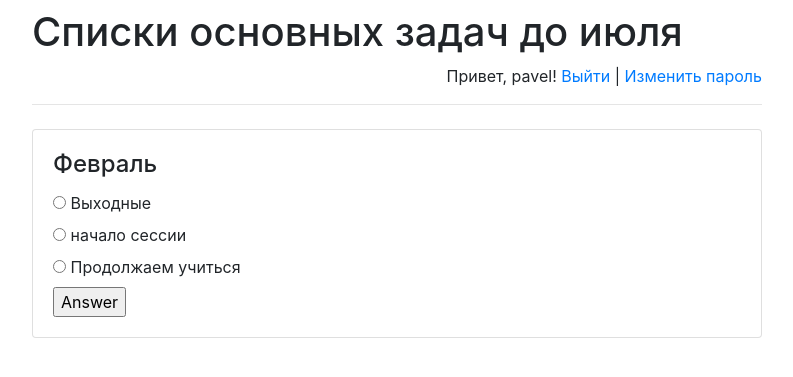
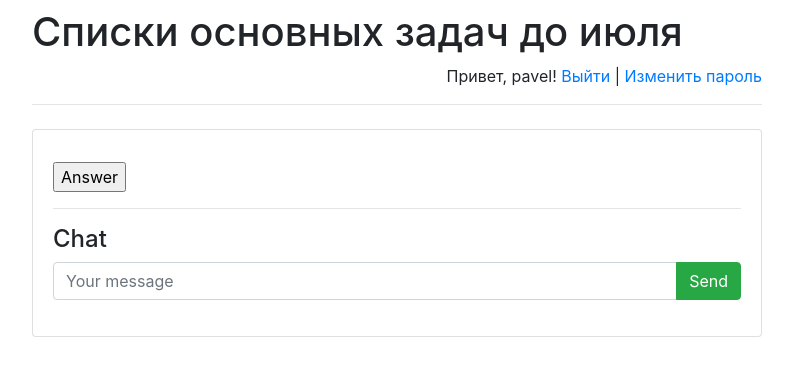
Before and after one commit to PFilippov1/djangoProject2, a Django app: page /schedule/1/ in a window 1280 px wide. Shown: the top 377 px of the page, without its empty margins (243-1036 px from the left). Run offline with Django 4.2, Linux system fonts and the light colour scheme; a user stored in the database is signed in; data comes from the database, SQL or seed files in the repository; data that the repository does not hold is empty; some libraries are stand-ins or nearby versions.

Commit message:
Schedule + login+

```diff
--- a/schedule/admin.py
+++ b/schedule/admin.py
@@ -1,7 +1,8 @@
 
 from django.contrib import admin
-
+from .models import Message
 from .models import Option, Schedule
 
 admin.site.register(Schedule)
 admin.site.register(Option)
+admin.site.register(Message)
--- a/schedule/models.py
+++ b/schedule/models.py
@@ -10,3 +10,22 @@
     schedule = models.ForeignKey(Schedule, on_delete=models.CASCADE)
     text = models.CharField(max_length=255)
     correct = models.BooleanField(default=False)
+
+
+from django.contrib.auth.models import User
+# тип "временнАя зона" для получения текущего времени
+from django.utils import timezone
+
+
+class Message(models.Model):
+    chat = models.ForeignKey(
+        Schedule,
+        verbose_name='Чат под загадкой',
+        on_delete=models.CASCADE)
+    author = models.ForeignKey(
+        User,
+        verbose_name='Пользователь', on_delete=models.CASCADE)
+    message = models.TextField('Сообщение')
+    pub_date = models.DateTimeField(
+        'Дата сообщения',
+        default=timezone.now)
--- a/schedule/templates/answer.html
+++ b/schedule/templates/answer.html
@@ -1,4 +1,3 @@
-
 {% extends 'base.html' %}
 {% block main %}
     <h4 class="card-title">{{ schedule.schedule_text }}</h4>
@@ -19,4 +18,82 @@
         {% endfor %}
         <input type="submit" value="Answer"/>
     </form>
+
+
+    <hr>
+    <h4>Chat</h4>
+    {% if user.is_authenticated %}
+        <form action="post/" method="post">
+            {% csrf_token %}
+            <div class="input-group mb-3">
+                <input type="text"
+                       class="form-control"
+                       placeholder="Your message"
+                       name="message"/>
+                <div class="input-group-append">
+                    <input class="btn btn-success"
+                           type="submit"
+                           value="Send"/>
+                </div>
+            </div>
+        </form>
+    {% endif %}
+    <div id="history">
+        {% for message in latest_messages %}
+            <div class="card">
+                <div class="card-body">
+                    <strong>
+                        {{ message.author.username }}
+                    </strong>
+                    <br/>
+                    <em>
+                        {{ message.pub_date|date:'Y-m-d H:i:s' }}
+                    </em>
+                    <br/>
+                    {{ message.message }}
+                </div>
+            </div>
+            <br/>
+        {% endfor %}
+    </div>
+
+
+    <script src="https://code.jquery.com/jquery-3.4.1.min.js">
+    </script>
+    <script>
+        function send_msg_update_request() {
+            $.get("msg_list/", {}, parse_msg_update_response);
+        }
+
+        function parse_msg_update_response(data, success) {
+            //alert(data);
+            res = JSON.parse(data);
+            res_str = "";
+            for (i = 0; i < res.length; i++) {
+                // HTML-код вставляемых блоков с сообщениями
+                // скопирован выше - тот, что выводится
+                // при загрузке страницы
+                res_str += '<div class="card">\n' +
+                    '        <div class="card-body">\n' +
+                    '            <strong>\n' +
+                    '                ' + res[i].author__username + '\n' +
+                    '            </strong>\n' +
+                    '            <br/>\n' +
+                    '            <em>\n' +
+                    '                ' + res[i].pub_date + '\n' +
+                    '            </em>\n' +
+                    '            <br/>\n' +
+                    '            ' + res[i].message + '\n' +
+                    '        </div>\n' +
+                    '        </div>\n' +
+                    '        <br/>'
+            }
+            $("#history").html(res_str);
+        }
+
+        setInterval(send_msg_update_request, 5000);
+    </script>
+
+
+
 {% endblock %}
--- a/schedule/urls.py
+++ b/schedule/urls.py
@@ -12,4 +12,19 @@
     re_path(r'^login/$', views.LoginFormView.as_view()),
     re_path(r'^logout/$', views.LogoutView.as_view()),
     re_path(r'^password-change/', views.PasswordChangeView.as_view()),
+    re_path(r'^$', views.index, name='index'),
+    re_path(r'^([0-9]+)/$', views.detail, name='detail'),
+    re_path(r'^([0-9]+)/answer/$', views.answer, name='answer'),
+    # отправка сообщения
+    re_path(r'^([0-9]+)/post/$', views.post, name='post'),
+    re_path(r'^$', views.index, name='index'),
+    re_path(r'^([0-9]+)/$', views.detail, name='detail'),
+    re_path(r'^([0-9]+)/answer/$', views.answer, name='answer'),
+    # отправка сообщения
+    re_path(r'^([0-9]+)/post/$', views.post, name='post'),
+    # отправка списка сообщений
+    re_path(r'^([0-9]+)/msg_list/$',
+        views.msg_list,
+        name='msg_list'),
+
 ]
--- a/schedule/views.py
+++ b/schedule/views.py
@@ -1,5 +1,7 @@
 from django.contrib.auth.views import PasswordChangeView
 from django.shortcuts import get_object_or_404, render, redirect
+from django.http import JsonResponse
+import json
 
 from .models import Schedule, Option
 
@@ -22,17 +24,37 @@
     )
 
 
-# страница загадки со списком ответов
+# # страница загадки со списком ответов
+# def detail(request, schedule_id):
+#     error_message = None
+#     if "error_message" in request.GET:
+#         error_message = request.GET["error_message"]
+#     return render(
+#         request,
+#         "answer.html",
+#         {
+#             "schedule": get_object_or_404(Schedule, pk=schedule_id),
+#             "error_message": error_message
+#         }
+#     )
+
+
 def detail(request, schedule_id):
     error_message = None
     if "error_message" in request.GET:
         error_message = request.GET["error_message"]
+
     return render(
         request,
         "answer.html",
         {
-            "schedule": get_object_or_404(Schedule, pk=schedule_id),
-            "error_message": error_message
+            "riddle": get_object_or_404(
+                Schedule, pk=schedule_id),
+            "error_message": error_message,
+            "latest_messages":
+                Message.objects
+                    .filter(chat_id=schedule_id)
+                    .order_by('-pub_date')[:5]
         }
     )
 
@@ -71,6 +93,7 @@
 # часто нужен при указании путей переадресации
 app_url = "/schedule/"
 
+
 # наше представление для регистрации
 class RegisterFormView(FormView):
     # будем строить на основе
@@ -84,6 +107,7 @@
     # Шаблон, который будет использоваться
     # при отображении представления.
     template_name = "reg/register.html"
+
     def form_valid(self, form):
         # Создаём пользователя,
         # если данные в форму были введены корректно.
@@ -91,13 +115,17 @@
         # Вызываем метод базового класса
         return super(RegisterFormView, self).form_valid(form)
 
+
 # Спасибо django за готовую форму аутентификации.
 from django.contrib.auth.forms import AuthenticationForm
 # Функция для установки сессионного ключа.
 # По нему django будет определять,
 # выполнил ли вход пользователь.
 from django.contrib.auth import login
+
 ...
+
+
 # наше представление для входа
 class LoginFormView(FormView):
     # будем строить на основе
@@ -108,6 +136,7 @@
     template_name = "reg/login.html"
     # В случае успеха перенаправим на главную.
     success_url = app_url
+
     def form_valid(self, form):
         # Получаем объект пользователя
         # на основе введённых в форму данных.
@@ -121,6 +150,7 @@
 from django.http import HttpResponseRedirect
 from django.views.generic.base import View
 from django.contrib.auth import logout
+
 
 # для выхода - миниатюрное представление без шаблона -
 # после выхода перенаправим на главную
@@ -154,3 +184,40 @@
         def form_valid(self, form):
             form.save()
             return super(PasswordChangeView, self).form_valid(form)
+
+
+from .models import Message
+from datetime import datetime
+
+
+def post(request, schedule_id):
+    msg = Message()
+    msg.author = request.user
+    msg.chat = get_object_or_404(Schedule, pk=schedule_id)
+    msg.message = request.POST['message']
+    msg.pub_date = datetime.now()
+    msg.save()
+    return HttpResponseRedirect(app_url + str(schedule_id))
+
+
+def msg_list(request, schedule_id):
+    # выбираем список сообщений
+    res = list(
+        Message.objects
+            # фильтруем по id загадки
+            .filter(chat_id=schedule_id)
+            # отбираем 5 самых свежих
+            .order_by('-pub_date')[:5]
+            # выбираем необходимые поля
+            .values('author__username',
+                    'pub_date',
+                    'message'
+                    )
+    )
+    # конвертируем даты в строки - сами они не умеют
+    for r in res:
+        r['pub_date'] = \
+            r['pub_date'].strftime(
+                '%d.%m.%Y %H:%M:%S'
+            )
+    return JsonResponse(json.dumps(res), safe=False)
```
Lines whose indentation alone changed are shown as unchanged.
